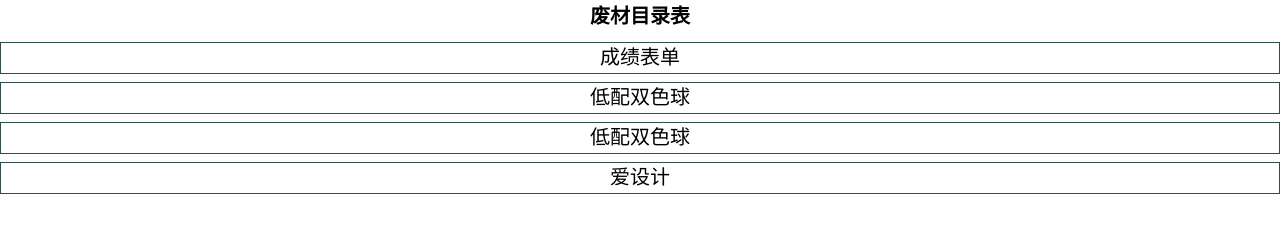
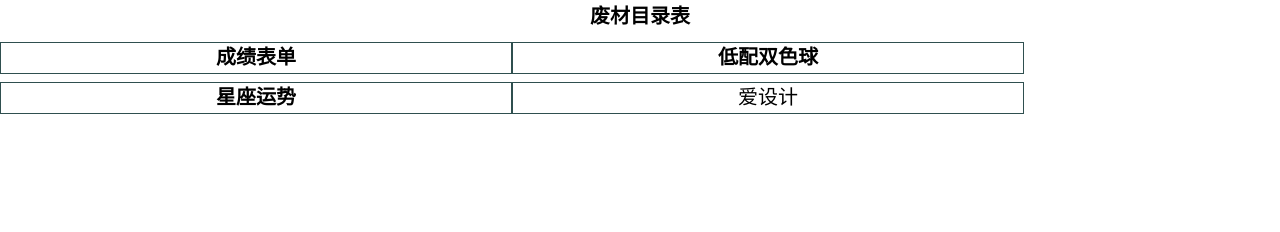
Before and after one commit to lxsqq/lxsqq.github.io, a plain HTML site: page index.html in a window 1280 px wide. Drawn offline with Linux system fonts and the light colour scheme.

Commit message:
更新 index.html

```diff
--- a/index.html
+++ b/index.html
@@ -16,10 +16,10 @@
 				list-style: none;
 			}
 			.list>li{
-				width: 100%;
+				width: 40%;
 				height: 30px;
 				float: left;
-				margin: 10px 0 0 0 ;
+				margin: 10px auto 0 ;
 
 			}
 			.list a{
@@ -35,6 +35,10 @@
 				color: #000000;
 
 
+			}
+			.list>li:hover{
+				transform: scale(1.5);
+				color: orangered;
 			}
 			.title{display: block;
 				width: 100px;
@@ -53,9 +57,9 @@
 	<body>
 		<p class="title">废材目录表</p>
 		<ul class="list">
-			<li><a href="biage.html">成绩表单</a></li>
-			<li><a href="复制 new_file.html">低配双色球</a></li>
-			<li><a href="arstro.html">低配双色球</a></li>
+			<li><a href="biage.html"><b>成绩表单</b></a></li>
+			<li><a href="复制 new_file.html"><b>低配双色球</b></a></li>
+			<li><a href="arstro.html"><b>星座运势</b></a></li>
 			<li><a href="aisheji_ls_lxs_0813/aisj1.html">爱设计</a></li>
 
 		</ul>
```
